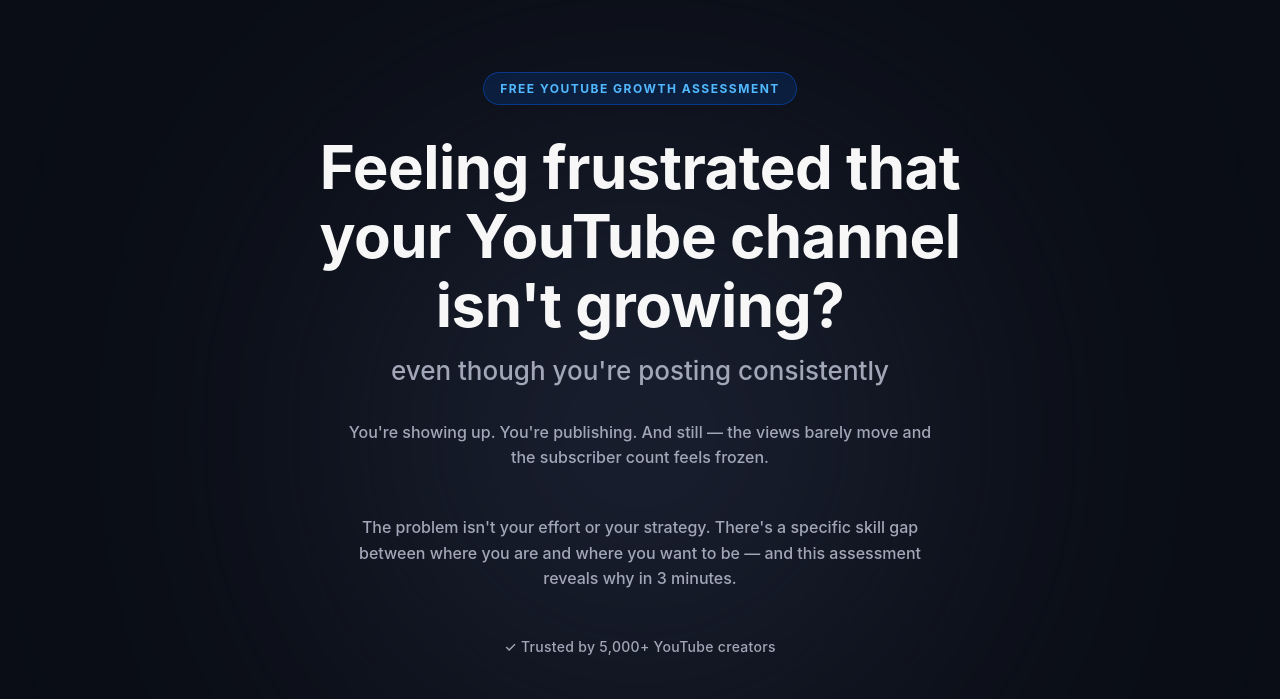
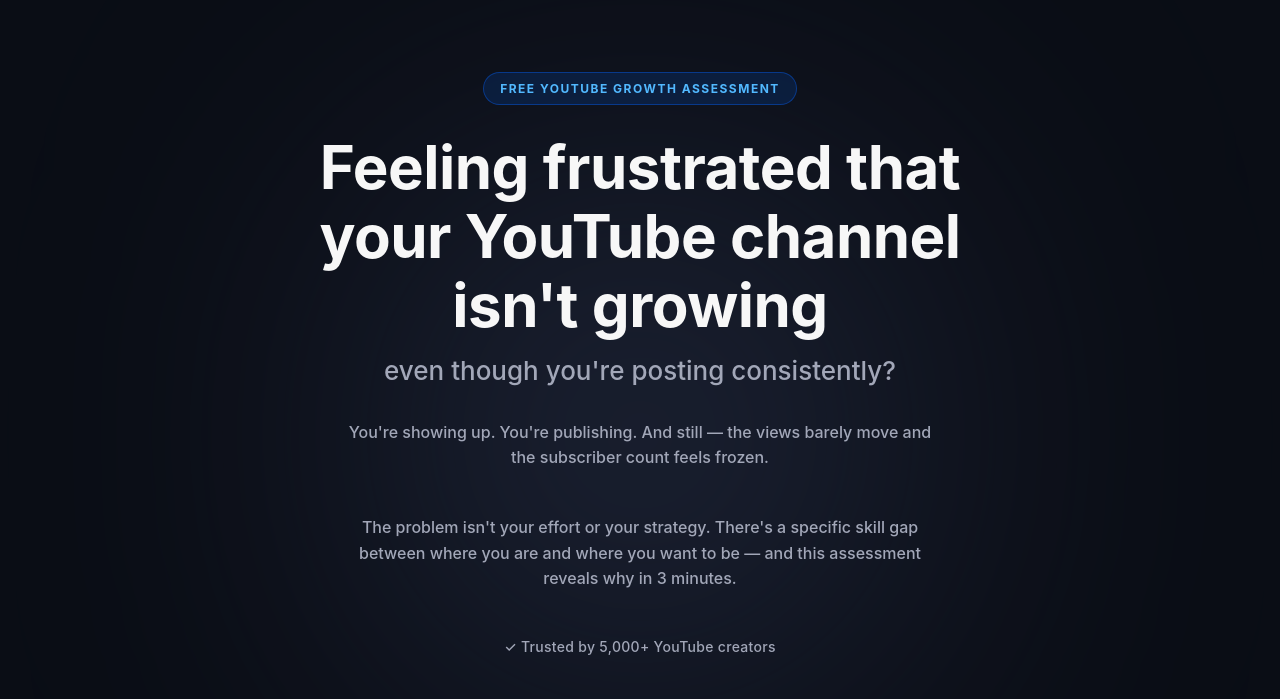
Before and after one commit to sandieman2/coaching-assessment, a website: page index.html in a window 1280 px wide. Shown: the part 65-764 px from the top of the page. Drawn offline with Linux system fonts and the light colour scheme; a web font is replaced by a local one.

Commit message:
fix: move ? from headline to subhead

```diff
--- a/index.html
+++ b/index.html
@@ -18,8 +18,8 @@
 
   <div class="hero">
     <div class="badge">FREE YOUTUBE GROWTH ASSESSMENT</div>
-    <h1>Feeling frustrated that your YouTube channel isn't growing?</h1>
-    <h3 class="hook-sub">even though you're posting consistently</h3>
+    <h1>Feeling frustrated that your YouTube channel isn't growing</h1>
+    <h3 class="hook-sub">even though you're posting consistently?</h3>
     <p class="subhead">You're showing up. You're publishing. And still — the views barely move and the subscriber count feels frozen.</p>
     <p class="subhead" style="margin-top: 0;">The problem isn't your effort or your strategy. There's a specific skill gap between where you are and where you want to be — and this assessment reveals why in 3 minutes.</p>
     <p class="subhead" style="margin-top: 0; font-size: 14px; color: #A2A7B8; letter-spacing: 0.3px; position: relative;">✓ Trusted by 5,000+ YouTube creators</p>
```
